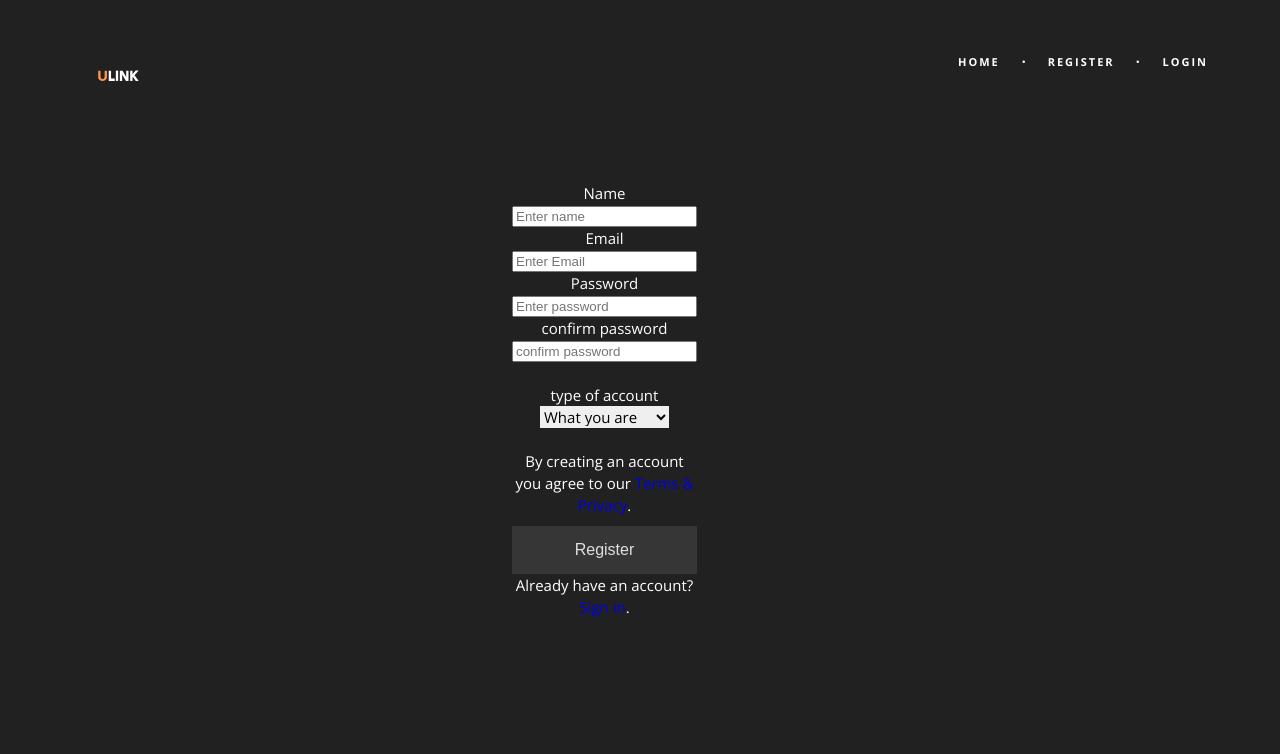
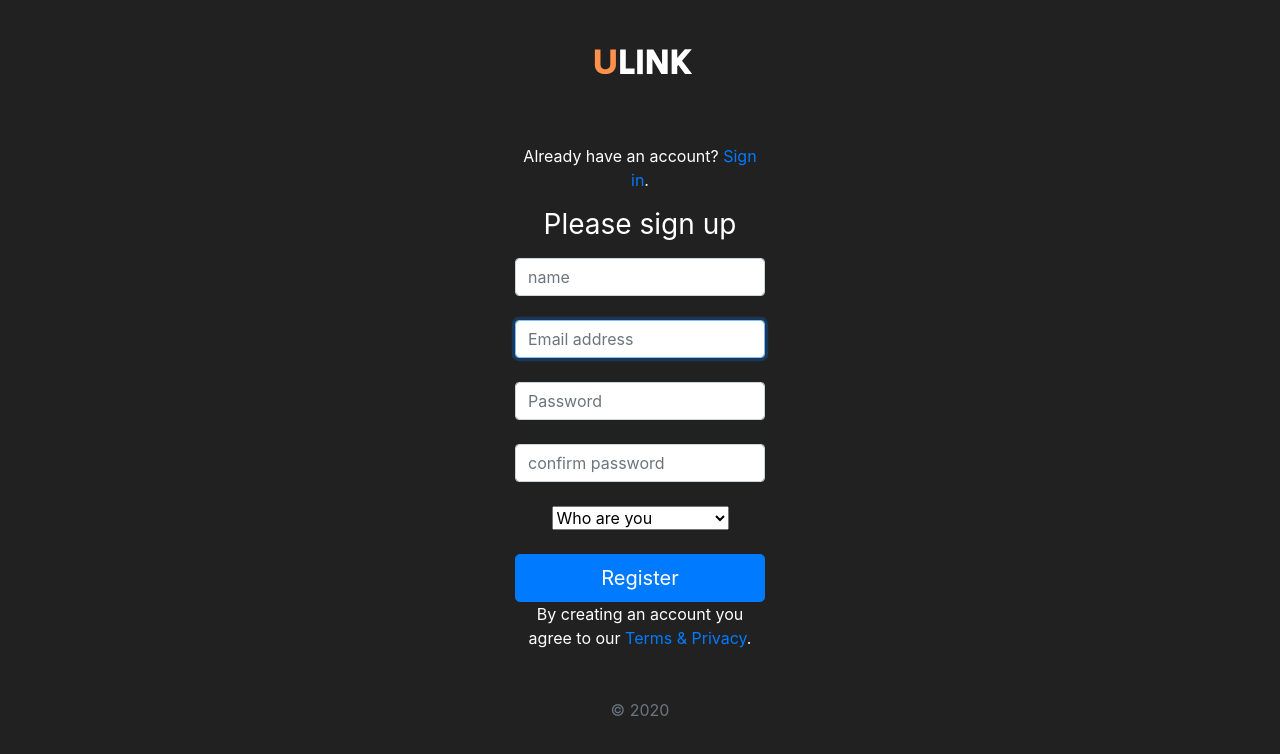
Before and after one commit to UlinkKSA/newulink, a plain HTML site: page register.html in a window 1280 px wide. Drawn offline with nearby package versions, Linux system fonts and the light colour scheme.

Commit message:
create auth pages

```diff
--- /dev/null
+++ b/css/auth.css
@@ -0,0 +1,42 @@
+body{
+
+    background-color: #212121;
+}
+p,h1{
+    color: white;
+}
+
+.authpage{
+
+
+    display: flex;
+    justify-content: center;
+    align-items: center;
+
+}
+.authform{
+text-align: center;
+  width: 250px;
+
+
+}
+
+/* .authpage {
+    position: absolute;
+    width: 50%;
+    top: 50%;
+    left: 0;
+    z-index: 10;
+    -webkit-transform: translateY(-50%);
+    -moz-transform: translateY(-50%);
+    -ms-transform: translateY(-50%);
+    -o-transform: translateY(-50%);
+    transform: translateY(-50%);
+
+} */
+
+/* .authform {
+text-align: center;
+display: inline-block;
+margin-left: 80%;
+} */
--- a/register.html
+++ b/register.html
@@ -19,7 +19,7 @@
 
     <!-- CSS
       ================================================== -->
-    <link rel="stylesheet" href="css/base.css" />
+    <!-- <link rel="stylesheet" href="css/base.css" />
     <link rel="stylesheet" href="css/skeleton.css" />
     <link rel="stylesheet" href="css/layout.css" />
     <link rel="stylesheet" href="css/color.css" />
@@ -27,8 +27,10 @@
     <link rel="stylesheet" href="css/et-line.css" />
     <link rel="stylesheet" href="css/owl.carousel.css" />
     <link rel="stylesheet" href="css/owl.transitions.css" />
-    <link rel="stylesheet" href="css/retina.css" />
-    <link rel="stylesheet" href="css/custom.css">
+    <link rel="stylesheet" href="css/retina.css" /> -->
+    <link rel="stylesheet" href="https://stackpath.bootstrapcdn.com/bootstrap/4.5.0/css/bootstrap.min.css"
+        integrity="sha384-9aIt2nRpC12Uk9gS9baDl411NQApFmC26EwAOH8WgZl5MYYxFfc+NcPb1dKGj7Sk" crossorigin="anonymous">
+    <link rel="stylesheet" href="css/auth.css">
 
 
 
@@ -48,75 +50,67 @@
 
 <body>
 
-    <nav id="menu-wrap" class="menu-back cbp-af-header">
-        <div class="container">
-            <div class="twelve columns">
-                <div class="logo"></div>
-                <ul class="slimmenu">
-                    <li>
-                        <a href="index.html">Home</a>
-                    </li>
-
-                    <li>
-                        <a href="register.html">register</a>
-                    </li>
-                    <li>
-                        <a href="login.html">login</a>
-                    </li>
-                </ul>
-            </div>
-        </div>
-    </nav>
-
-    <!-- Primary Page Layout-
-	================================================== -->
-
-    <div class="section full-height back-dark">
-
-        <div class="registerpage">
+        <div class="authpage">
 
 
 
-            <form action="" method="post" style="text-align: center;">
-                <div class="form">
-
-
-
-
-                    <label for="name">Name</label>
-                    <input type="text" placeholder="Enter name" name="name" required>
+            <div class="authform">
+                <form class="form-signin" action="" method="post">
+                    <a href="index.html"><img class="mb-4" src="/images/logo.svg" alt="ULINK logo" width="120" height="120"></a>
+                    <p>Already have an account? <a href="login.html">Sign in</a>.</p>
+                    <h1 class="h3 mb-3 font-weight-normal">Please sign up</h1>
+                    <label for="inputName" class="sr-only">name</label>
+                    <input type="text" for="inputName" class="form-control" placeholder="name">
                     <br>
-                    <label for="email"><b>Email</b></label>
-                    <input type="text" placeholder="Enter Email" name="email" required>
+                    <label for="inputEmail" class="sr-only">Email address</label>
+                    <input type="email" id="inputEmail" class="form-control" placeholder="Email address" required
+                        autofocus>
                     <br>
-                    <label for="password"><b>Password</b></label>
-                    <input type="password" placeholder="Enter password" name="password" required>
+                    <label for="inputPassword" class="sr-only">Password</label>
+                    <input type="password" id="inputPassword" class="form-control" placeholder="Password" required>
                     <br>
-                    <label for="password"><b>confirm password</b></label>
-                    <input type="password" placeholder="confirm password" name="password" required>
+                    <label for="inputConfPassword" class="sr-only">confirm password</label>
+                    <input type="password" id="inputConfPassword" class="form-control" placeholder="confirm password"
+                        required>
                     <br>
-                    <br>
-                    <label ><b>type of account</b></label>
-                    <select id="typeofaccount" name="type of account">
-                        <option  selected="selected" disabled="disabled">What you are</option>
-                        <option value="sponsor">sponsors</option>
-                        <option value="cline">content creator</option>
+                    <select class="mdb-select md-form">
+                        <option disabled selected>Who are you</option>
+                        <option value="sponsor">I am Sponsors</option>
+                        <option value="client">I am Content creator</option>
                     </select>
                     <br>
                     <br>
-                    <p>By creating an account you agree to our <a href="/privacy.html">Terms & Privacy</a>.</p>
-                    <button type="submit">Register</button>
-                    <p>Already have an account? <a href="login.html">Sign in</a>.</p>
 
 
+                    <button class="btn btn-lg btn-primary btn-block" type="submit">Register</button>
+                    <p>By creating an account you agree to our <a href="/privacy.html">Terms & Privacy</a>.</p>
+
+                    <p class="mt-5 mb-3 text-muted">&copy; 2020</p>
+                </form>
             </div>
-            </form>
 
 
 
         </div>
 
 
+
+
+    <!-- JAVASCRIPT
+    ================================================== -->
+    <script src="/js/auth.js"></script>
+
+    <script src="https://code.jquery.com/jquery-3.5.1.slim.min.js"
+        integrity="sha384-DfXdz2htPH0lsSSs5nCTpuj/zy4C+OGpamoFVy38MVBnE+IbbVYUew+OrCXaRkfj"
+        crossorigin="anonymous"></script>
+    <script src="https://cdn.jsdelivr.net/npm/popper.js@1.16.0/dist/umd/popper.min.js"
+        integrity="sha384-Q6E9RHvbIyZFJoft+2mJbHaEWldlvI9IOYy5n3zV9zzTtmI3UksdQRVvoxMfooAo"
+        crossorigin="anonymous"></script>
+    <script src="https://stackpath.bootstrapcdn.com/bootstrap/4.5.0/js/bootstrap.min.js"
+        integrity="sha384-OgVRvuATP1z7JjHLkuOU7Xw704+h835Lr+6QL9UvYjZE3Ipu6Tp75j7Bh/kR0JKI"
+        crossorigin="anonymous"></script>
+    <!-- End Document
+================================================== -->
 </body>
 
 </html>
```
Also changed, not shown: login.html (+46 -44 lines). Lines whose indentation alone changed are shown as unchanged.
